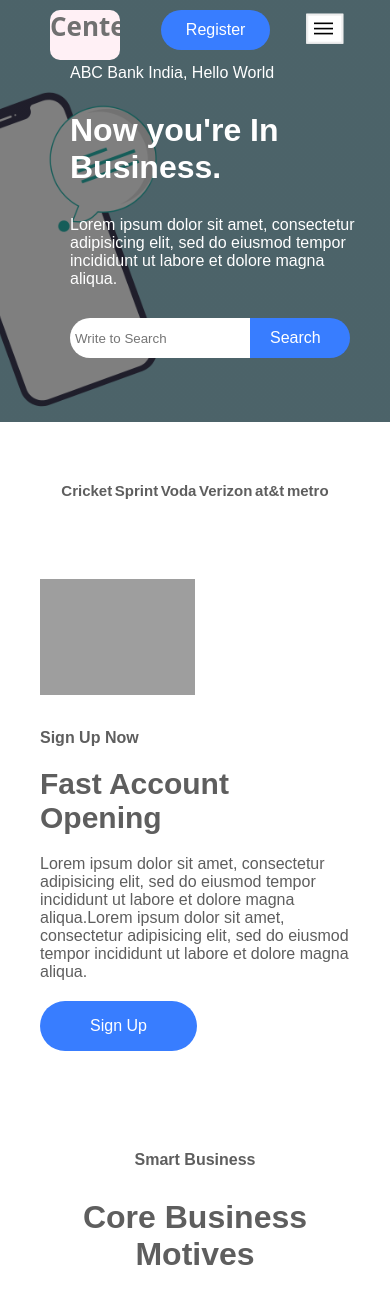
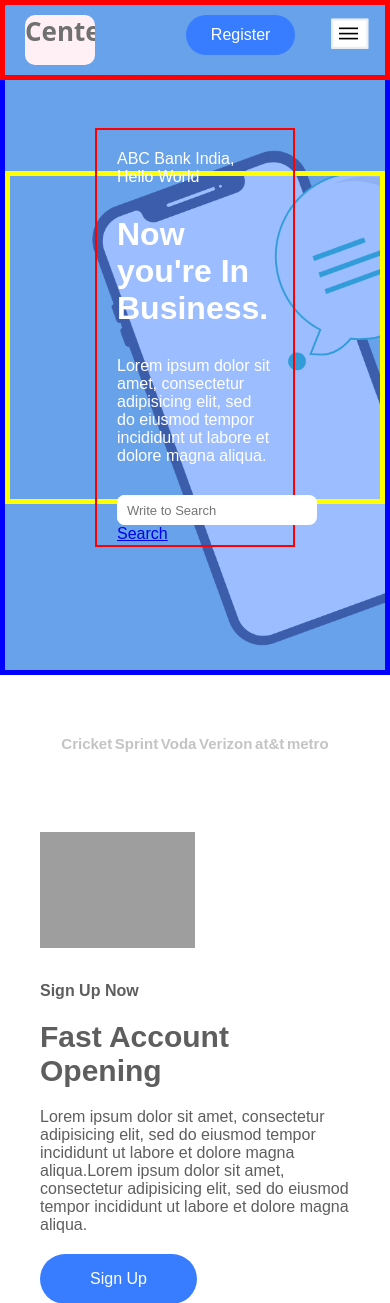
Before and after one commit to Avkr2021/Super-market, a PHP site: page / in a window 390 px wide. Shown: the top 1303 px of the page. Run offline with PHP 8.4, Linux system fonts and the light colour scheme; grey boxes are pictures that could not be loaded.

Commit message:
Update style.css

```diff
--- a/style.css
+++ b/style.css
@@ -2,9 +2,11 @@
   margin: 0px;
   padding: 0px;
   font-family: arial;
+  transition: 0.5s;
+  box-sizing: border-box;
 }
 
-.header {
+header {
 width: 100%;
 padding: 10px 30px;
 z-index: 99;
@@ -12,6 +14,7 @@ border-bottom: 2px solid #eee;
 position: fixed;
 box-sizing: border-box;
 border: none;
+border: 5px solid red;
 }
 
 .slideToWhite {
@@ -95,6 +98,9 @@ nav ul a:hover {
  display: flex;
  background-image:url(headermob.png);
  background-repeat: no-repeat;
+ border: 5px solid blue;
+ margin: 0px;
+ padding: 0px;
 }
 
 .header-top-img {
@@ -102,21 +108,18 @@ nav ul a:hover {
  height: auto;
 }
 
-.header-top-img img {
- width: 100%;
- height: 100%;
-}
-
 .header-top-content {
+ color: #5e5e5e;
+ border: 5px solid yellow;
  display: flex;
  align-items: center;
  justify-content: center;
- flex-wrap: wrap;
 }
 
 .content-div {
- width: 300px;
+ width: 500px;
  padding: 20px;
+ border: 2px solid red;
 }
 
 .content-div h1 {
@@ -125,27 +128,33 @@ nav ul a:hover {
 
 .content-div-inner {
   margin-top: 30px;
+  background: #fff;
+  position: relative;
+  border-radius: 30px;
+  width: 350px;
+  height: 50px;
 }
 
 .content-div-inner input {
   border: none;
   display: inline-block;
-  height: 40px;
-  border-radius: 20px 0px 0px 20px;
-  width: 60%;
-  padding: 5px;
+  height: 100%;
+  border-radius: 30px 0px 0px 30px;
+  width: 75%;
+  padding: 10px;
+  font-size: 16px;
+  outline: none;
 }
 
-.content-div-inner a {
+.search {
   background: #387dff;
   color: #ffff;
-  padding: 0px 20px;
-  text-decoration: none;
-  display: inline-block;
-  height: 40px;
-  line-height: 40px;
-  width: 20%;
-  border-radius: 0px 20px 20px 0px;
+  height: 100%;
+  border-radius: 30px;
+  padding: 0px 30px;
+  right: 0px;
+  position: absolute;
+  border: 0px;
 
 }
 
@@ -163,7 +172,7 @@ nav ul a:hover {
   flex-wrap: wrap;
   justify-content: space-around;
   padding: 30px 60px;
-  color: #5e5e5e;
+  color: #c4c4c4;
   margin: 30px 0px;
 }
 
@@ -226,7 +235,6 @@ nav ul a:hover {
 
 .list_items {
   display: flex;
-  flex-wrap: wrap;
   text-align: center;
   justify-content: space-between;
 }
@@ -328,6 +336,10 @@ nav ul a:hover {
 
 @media screen and (max-width: 1050px) {
 
+  .header {
+    padding: 10px 40px;
+  }
+
   .header-top {
     background-size: cover;
     background-position: bottom;
@@ -339,9 +351,70 @@ nav ul a:hover {
   }
 
   nav ul a {
-    padding: 0px 15px;
+    padding: 0px 10px;
   }
 
+}
+
+@media screen and (max-width: 850px) {
+
+  .header {
+    padding: 10px 20px;
+  }
+
+  .header-top {
+   height: 80vh;
+   background-image: linear-gradient(rgba(56, 125, 255,0.5), rgba(56, 125, 255,0.5)), url(headermob.png);
+   background-position: left;
+   align-items: center;
+   justify-content: center;
+  }
+
+  .header-top-img {
+   display: none;
+  }
+
+  .header-top-content {
+   color: #fff;
+   border: 5px solid yellow;
+   width: 100%;
+   height: 50%;
+   display: flex;
+   align-items: center;
+   justify-content: center;
+  }
+
+  .content-div {
+   width: 200px;
+   padding: 20px;
+   border: 2px solid red;
+  }
+
+  .content-div h1 {
+    margin: 30px 0px;
+  }
+
+  .content-div-inner {
+    border-radius: 8px;
+    width: 200px;
+    height: 30px;
+  }
+
+  .content-div-inner input {
+    border-radius: 8px 0px 0px 8px;
+    width: 75%;
+    font-size: 13px;
+  }
+
+  .search {
+    border-radius: 0px 8px 8px 0px;
+    padding: 0px 10px;
+  }
+
+  .business_content {
+
+    padding: 0px 100px;
+  }
 }
 
 @media screen and (max-width: 800px) {
@@ -377,8 +450,16 @@ nav ul a:hover {
     border-bottom: 1px solid #898989;
   }
 
+  nav ul li a {
+    display: block;
+  }
+
   .topdown {
     right: 0px;
+  }
+
+  .list_items {
+    flex-wrap: wrap;
   }
 }
 
@@ -386,7 +467,6 @@ nav ul a:hover {
 
   .header-top {
    color: #fff;
-   background-image: linear-gradient(rgba(0,0,0,0.5), rgba(0,0,0,0.5)), url(headermob.png);
    background-repeat: no-repeat;
   }
 
@@ -448,15 +528,14 @@ nav ul a:hover {
     width: 70px;
   }
 
+
+
 }
 
-@media screen and (max-width: 365px) {
+@media screen and (max-width: 385px) {
 
-  .header {
-    padding: 3px 0px;
-  }
   .register {
-    margin-left: 5px;
+
     margin-right: 15px;
     height: 0px;
     line-height: 0px;
```
